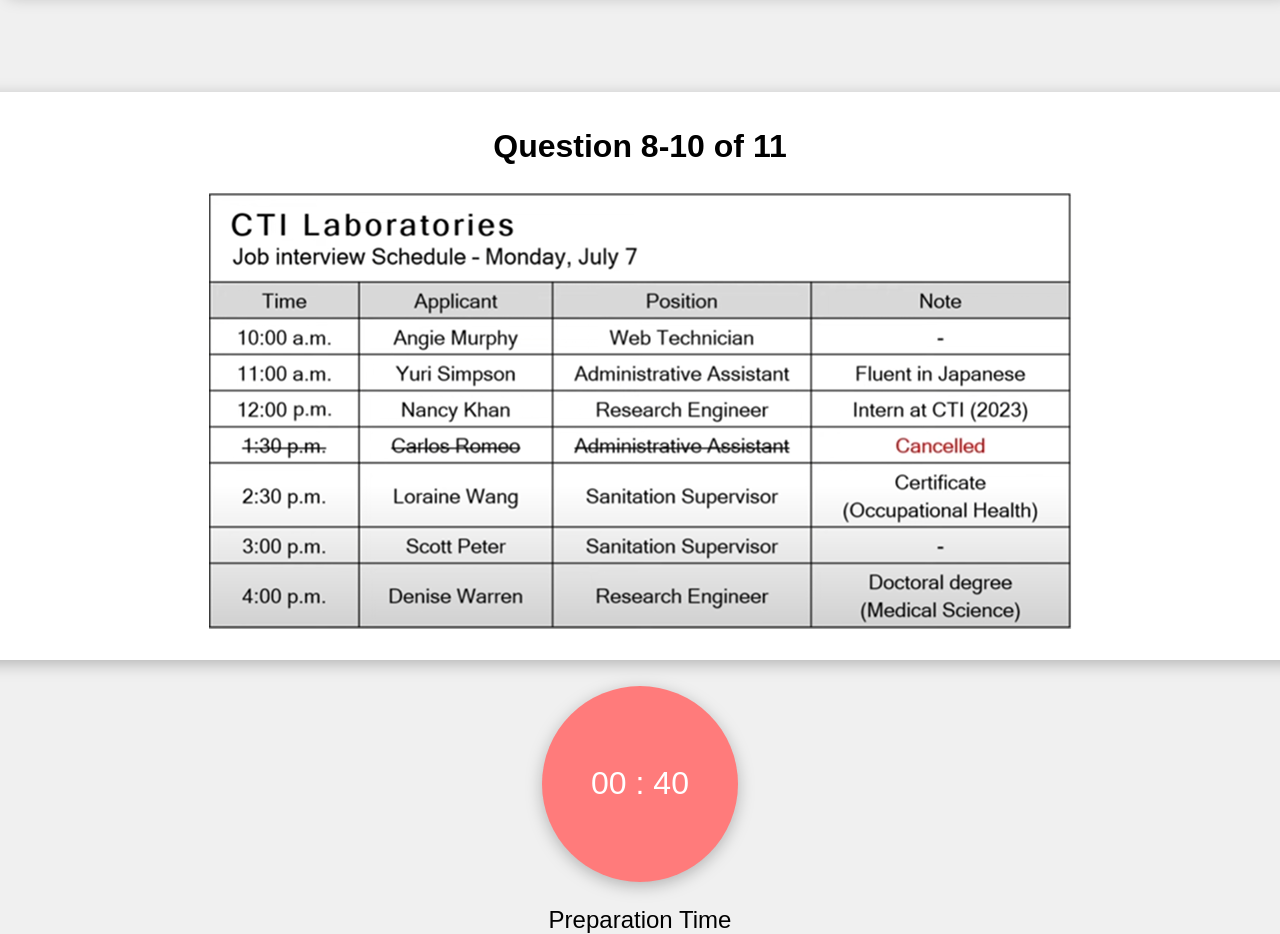
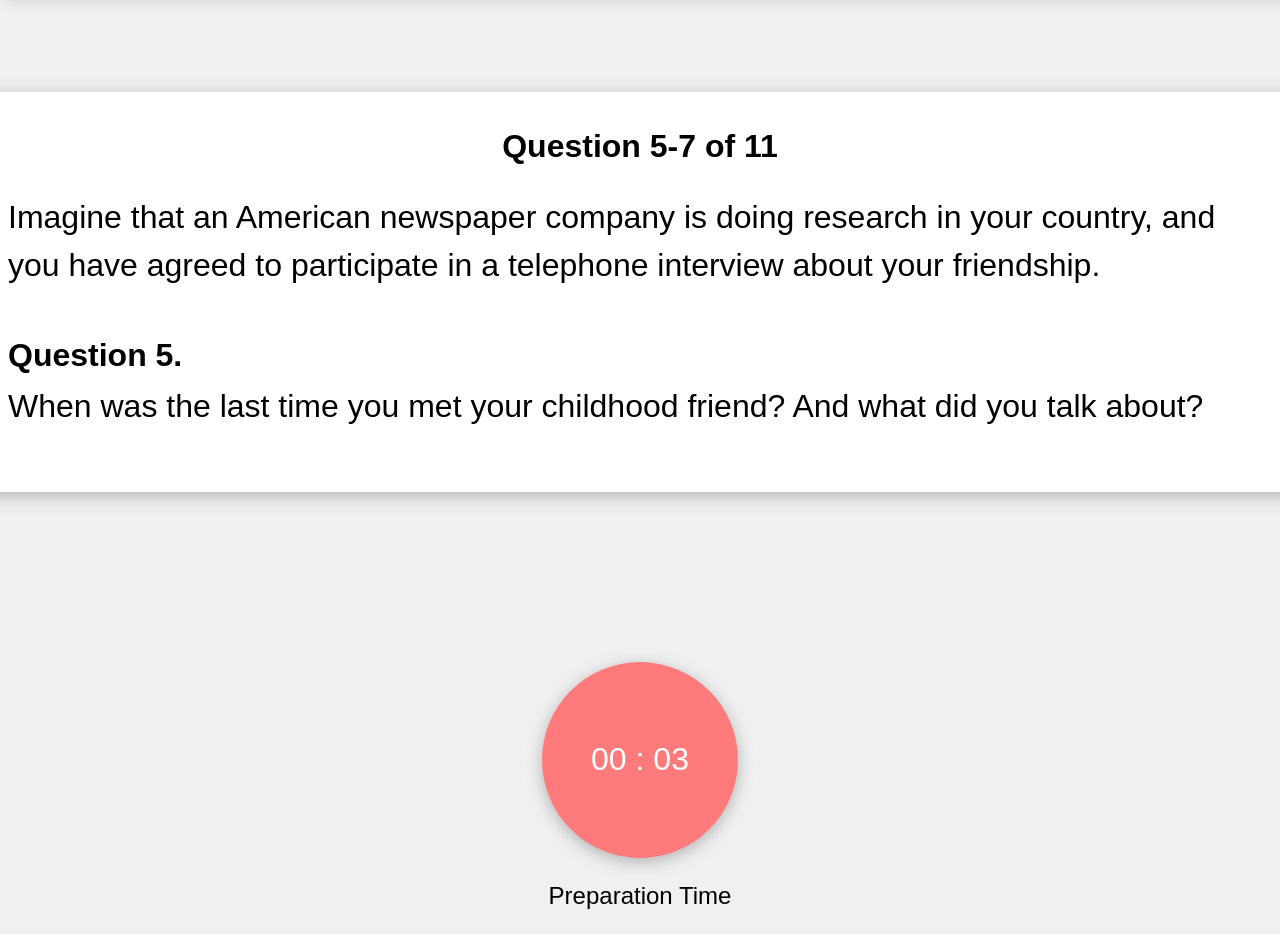
Before and after one commit to 2024INU-EPIC/Frontend, a React (Vite) app: page /part3 in a window 1280 px wide. Shown: the part 120-1054 px from the top of the page. After the commit the page ends 1030 px from the top, so only its background shows below. Built offline with nearby package versions, Linux system fonts and the light colour scheme; a web font is replaced by a local one.

Commit message:
design: part 3 페이지 퍼블리싱

```diff
--- a/src/App.tsx
+++ b/src/App.tsx
@@ -10,7 +10,8 @@ import TestPage from "./pages/TestPage";
 import PartSelectPage from "./pages/PartSelectPage";
 import OnboardingPage from "./pages/OnboardingPage";
 import Part2Page from "./pages/Part2Page";
-import Part3Page from "./pages/Part4Page";
+import Part3Page from "./pages/Part3Page";
+import Part4Page from "./pages/Part4Page";
 import Part5Page from "./pages/Part5Page";
 
 const App: React.FC = () => {
@@ -53,7 +54,7 @@ const App: React.FC = () => {
           path="/part4"
           element={
             <MainLayout>
-              <Part3Page />
+              <Part4Page />
             </MainLayout>
           }
         />
--- a/src/components/MutipleReplyBox.tsx
+++ b/src/components/MutipleReplyBox.tsx
@@ -124,7 +124,7 @@ export const OrangeHighlight = styled.span`
 const Wrapper = styled.div`
   width: 87.5rem;
   min-height: 36rem;
-  margin: 3rem 0 -1.5rem 0;
+  margin: 4rem 0 -1.5rem 0;
   background-color: #ffffff;
   border-radius: 1rem;
   filter: drop-shadow(0px 4px 8px rgba(0, 0, 0, 0.25));
--- a/src/components/SituationBody.tsx
+++ b/src/components/SituationBody.tsx
@@ -2,9 +2,14 @@
 // 한 가지 상황이나 도표에 대해 3개의 문항이 있는 Part 3, 4에 범용적으로 사용하기 위한 컴포넌트
 import styled from "styled-components";
 
-const Wrapper = styled.div`
-  width: 87.5rem;
-  height: 35.5rem;
+type WrapperProps = { stage?: string };
+
+const Wrapper = styled.div<WrapperProps>`
+  width: 87.5rem; // 1400px
+  height: ${(props) =>
+    props.stage === "image" || props.stage === "scoring"
+      ? "15rem" // 240px
+      : "25rem"}; // 400px
   margin-top: -2rem;
   background-color: #ffffff;
   border-radius: 1rem;
@@ -14,7 +19,7 @@ const Wrapper = styled.div`
   flex-direction: column;
   align-items: center;
 
-  p.question {
+  p.questionInfo {
     margin: 2.25rem 0 1.75rem 0;
     font-size: 2rem;
     font-weight: bold;
@@ -23,6 +28,7 @@ const Wrapper = styled.div`
   div {
     width: 79rem;
     display: flex;
+    flex-direction: column;
     justify-content: center;
   }
 
@@ -34,33 +40,64 @@ const Wrapper = styled.div`
     text-align: left;
     /* display: inline-block; */
   }
+  p.content {
+    margin: 0;
+    font-size: 2rem;
+    line-height: 3rem;
+  }
+
+  p.question {
+    font-size: 2rem;
+    margin-top: 3rem;
+    font-weight: bold;
+    margin-bottom: 0.5rem;
+  }
+
   img {
     max-width: 100%;
     max-height: 27.5rem;
   }
 `;
 
-type PassageBodyProps = {
+type SituationBodyProps = {
+  stage: string;
   partNum: number;
-  imageSrc?: string;
-  questionNum: string;
+  situationText: string; // part 3면 공통 상황 dialog를 props로 받아야 함
+  questionText: string;
+  imageSrc?: string; // part 4면 이미지를 props로 받아야함
+  questionNum: number;
   totalQuestions: number;
 };
 
-const SituationBody: React.FC<PassageBodyProps> = ({
+const SituationBody: React.FC<SituationBodyProps> = ({
+  stage,
   partNum,
+  situationText,
+  questionText,
   imageSrc,
   questionNum,
   totalQuestions,
 }) => {
   return (
-    <Wrapper>
-      <p className="question">
-        Question {questionNum} of {totalQuestions}
+    <Wrapper stage={stage}>
+      <p className="questionInfo">
+        Question {questionNum >= 5 && questionNum <= 7 ? "5-7" : "8-10"} of{" "}
+        {totalQuestions}
       </p>
-      <div className="content">
+      <div>
+        {/* 3번 문항일 경우 상황제시 dialog를 출력하고, 4번 문항일 경우 도표 이미지 출력 */}
         {partNum === 3 ? (
-          <div></div>
+          <div>
+            {stage === "image" || stage === "scoring" ? (
+              <p className="content">{situationText}</p>
+            ) : (
+              <div>
+                <p className="content">{situationText}</p>
+                <p className="question">Question {questionNum}.</p>
+                <p className="content">{questionText}</p>
+              </div>
+            )}
+          </div>
         ) : (
           <img src={imageSrc} alt="Question Image" />
         )}
--- /dev/null
+++ b/src/pages/Part3Page.tsx
@@ -0,0 +1,178 @@
+import React, { useEffect, useState } from "react";
+import * as S from "./Main.styled";
+import ScoreBody from "../components/ScoreBody";
+import MutipleReplyBody from "../components/MutipleReplyBox";
+import styled from "styled-components";
+import SituationBody from "../components/SituationBody";
+
+type TimeIndicatorProps = { bgColor?: string };
+
+export const TimeRemainingIndicator = styled.div<TimeIndicatorProps>`
+  margin-top: 1.6rem;
+  margin-bottom: 1.5rem;
+  width: 12.25rem;
+  height: 12.25rem;
+  border-radius: 50%;
+  border-color: black;
+  font-size: 2rem;
+  color: white;
+  filter: drop-shadow(0px 4px 8px rgba(0, 0, 0, 0.25));
+  background-color: ${(props) => props.bgColor || "#ff7b7b"};
+  display: flex;
+  justify-content: center;
+  align-items: center;
+`;
+
+export const TimeInfoText = styled.p`
+  margin: 0;
+  font-size: 1.5rem;
+`;
+
+export const TopBlank = styled.div`
+  height: 9rem;
+`;
+
+const Part3Page: React.FC = () => {
+  const [currentNum, setCurrentNum] = useState(5); // 문제 번호 (5 → 6 → 7)
+  const [remainingTime, setRemainingTime] = useState(5); // 처음 45초 동안 SituationBody만 표시
+  const [stage, setStage] = useState<
+    "image" | "preparing" | "responding" | "scoring"
+  >("image"); // 현재 단계
+
+  function increaseNum() {
+    setCurrentNum((prevNum) => prevNum + 1);
+  }
+
+  useEffect(() => {
+    if (remainingTime > 0) {
+      const timer = setTimeout(() => {
+        setRemainingTime(remainingTime - 1);
+      }, 1000);
+      return () => clearTimeout(timer);
+    } else {
+      switch (stage) {
+        case "image":
+          setStage("preparing");
+          setRemainingTime(3); // 8번 문제 준비 시간
+          break;
+        case "preparing":
+          setStage("responding");
+          setRemainingTime(currentNum === 7 ? 3 : 1); // 7번 문제만 답변 시간 30초, 5, 6번은 15초
+          break;
+        case "responding":
+          if (currentNum < 7) {
+            // 5번 혹은 6번 문제를 풀고 있었을 경우
+            increaseNum(); // 문제 번호 증가
+            setStage("preparing");
+            setRemainingTime(3); // 다음 문제 준비시간 설정
+          } else {
+            setStage("scoring"); // 해당 파트 마지막 문제(7번) 이후 채점 화면
+          }
+          break;
+        default:
+          break;
+      }
+    }
+  }, [remainingTime, stage, currentNum]);
+
+  const situationText =
+    "Imagine that an American newspaper company is doing research in your country, and you have agreed to participate in a telephone interview about your friendship.";
+
+  const questionTextArray = [
+    {
+      id: 1,
+      value:
+        "When was the last time you met your childhood friend? And what did you talk about?",
+    },
+    { id: 2, value: "Where did you meet the childhood friend?" },
+    {
+      id: 3,
+      value:
+        "What is the most important factor that you could keep the friendship for many year?",
+    },
+  ];
+
+  return (
+    <S.mainContainer>
+      <TopBlank />
+      <SituationBody
+        stage={stage}
+        partNum={3}
+        situationText={situationText}
+        questionText={questionTextArray[currentNum - 5].value}
+        questionNum={currentNum}
+        totalQuestions={11}
+      />
+
+      {stage === "image" && (
+        <>
+          <TopBlank />
+          <TimeRemainingIndicator>{`00 : ${remainingTime.toString().padStart(2, "0")}`}</TimeRemainingIndicator>
+          <TimeInfoText>Preparation Time</TimeInfoText>
+        </>
+      )}
+
+      {stage === "preparing" && (
+        <>
+          <TopBlank />
+          <TimeRemainingIndicator>{`00 : ${remainingTime.toString().padStart(2, "0")}`}</TimeRemainingIndicator>
+          <TimeInfoText>Preparation Time</TimeInfoText>
+        </>
+      )}
+
+      {stage === "responding" && (
+        <>
+          <TopBlank />
+          <TimeRemainingIndicator bgColor="#59BED4">{`00 : ${remainingTime.toString().padStart(2, "0")}`}</TimeRemainingIndicator>
+          <TimeInfoText>Response Time</TimeInfoText>
+        </>
+      )}
+
+      {stage === "scoring" && (
+        <>
+          <MutipleReplyBody
+            questionNum={5}
+            questionText={questionTextArray[0].value}
+            contentText="Welcome to the Boston International Airport. Your check-in process will take ten to fifteen minutes. In order to speed up the process,  Welcome to the Boston International Airport. Your check-in process will take ten to fifteen minutes."
+            isScoring={false}
+          />
+          <ScoreBody
+            totalScore={86}
+            accuracy={80}
+            completeness={60}
+            fluency={85}
+            prosody={70}
+          />
+          <MutipleReplyBody
+            questionNum={6}
+            questionText={questionTextArray[1].value}
+            contentText="Welcome to the Boston International Airport. Your check-in process will take ten to fifteen minutes. In order to speed up the process,  Welcome to the Boston International Airport. Your check-in process will take ten to fifteen minutes."
+            isScoring={false}
+          />
+          <ScoreBody
+            totalScore={86}
+            accuracy={80}
+            completeness={60}
+            fluency={85}
+            prosody={70}
+          />
+          <MutipleReplyBody
+            questionNum={7}
+            questionText={questionTextArray[2].value}
+            contentText="Welcome to the Boston International Airport. Your check-in process will take ten to fifteen minutes. In order to speed up the process,  Welcome to the Boston International Airport. Your check-in process will take ten to fifteen minutes."
+            isScoring={false}
+          />
+          <ScoreBody
+            totalScore={86}
+            accuracy={80}
+            completeness={60}
+            fluency={85}
+            prosody={70}
+          />
+        </>
+      )}
+    </S.mainContainer>
+  );
+};
+
+export default Part3Page;
```
